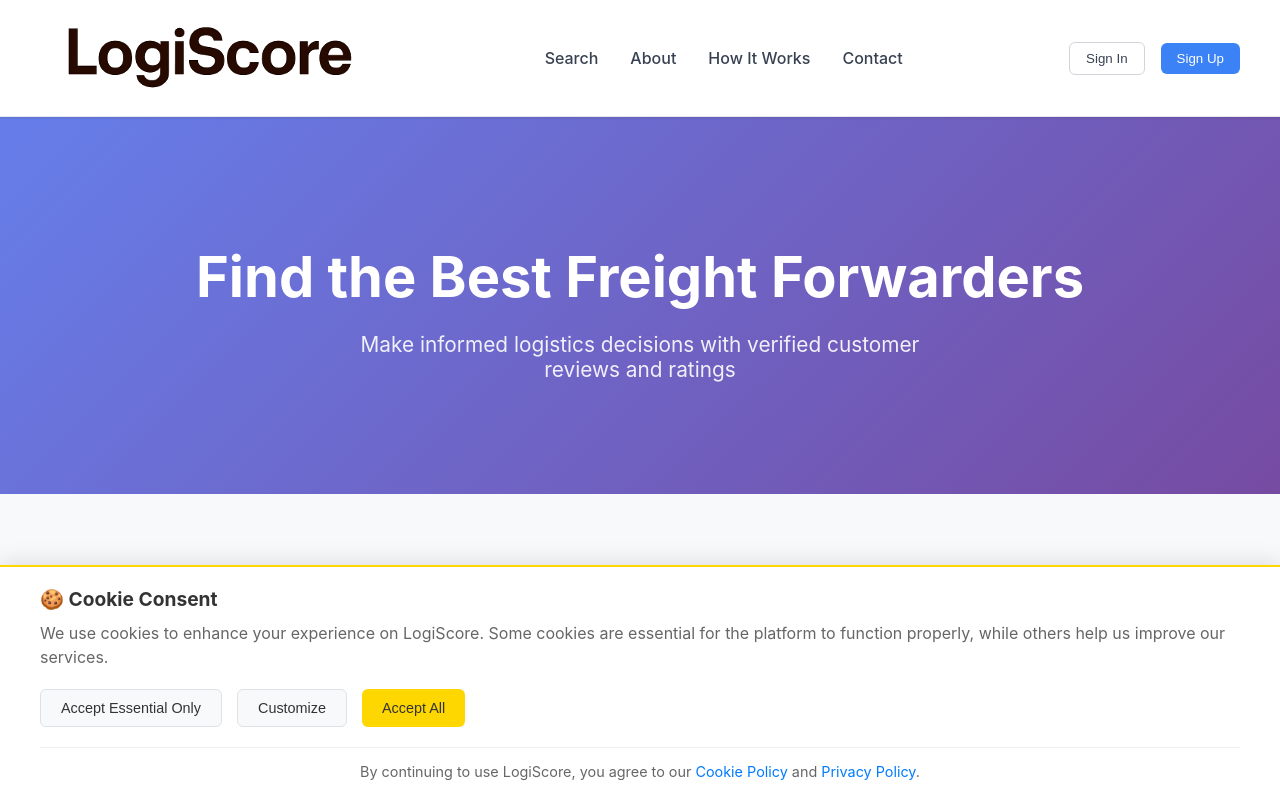
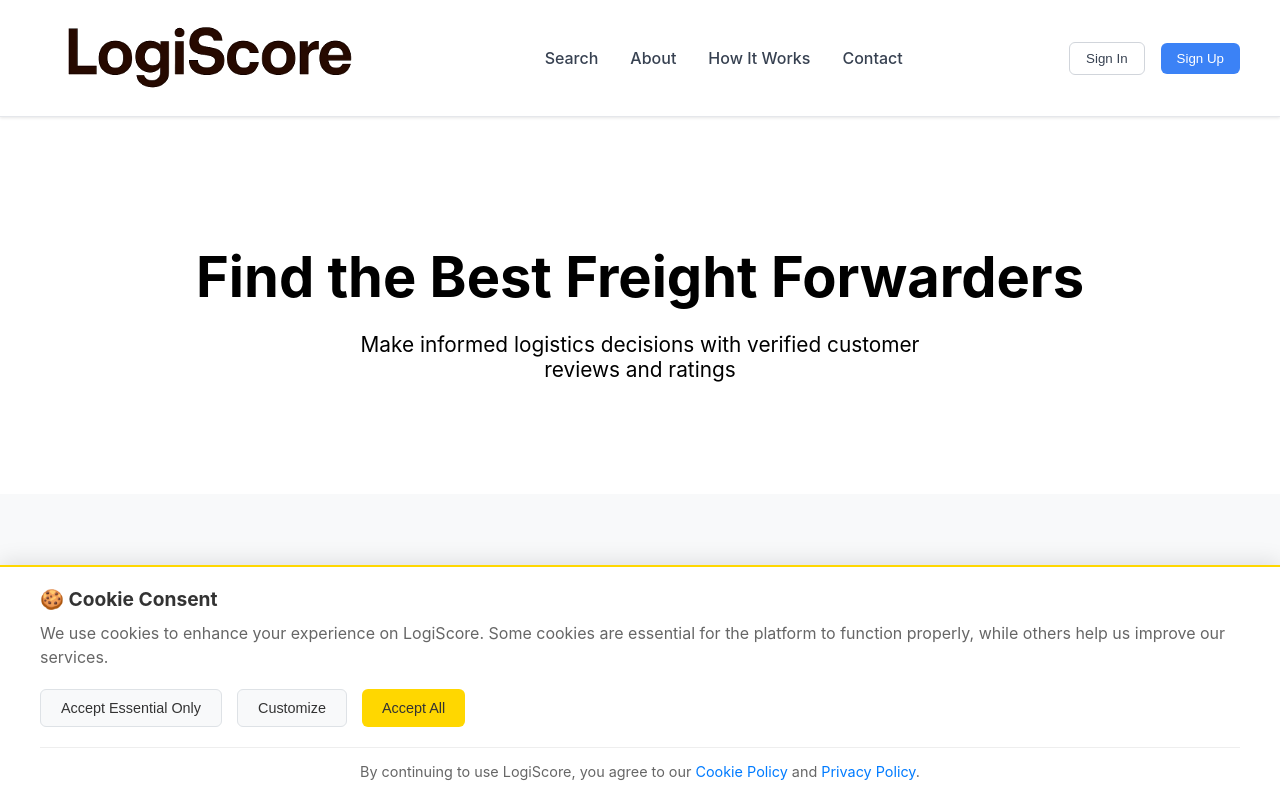
Before and after one commit to LogiScore/frontend, a SvelteKit app: page / in a window 1280 px wide. Shown: the top 800 px of the page. Built offline with nearby package versions, Linux system fonts and the light colour scheme; no server answers.

Commit message:
Update homepage hero section: change purple background to white with black text

```diff
--- a/src/routes/+page.svelte
+++ b/src/routes/+page.svelte
@@ -174,8 +174,8 @@
 
   /* Hero Section */
   .hero {
-    background: linear-gradient(135deg, #667eea 0%, #764ba2 100%);
-    color: white;
+    background: white;
+    color: black;
     padding: 80px 0;
     text-align: center;
   }
@@ -184,12 +184,13 @@
     font-size: 3.5rem;
     margin-bottom: 1rem;
     font-weight: 700;
+    color: black;
   }
 
   .hero-subtitle {
     font-size: 1.3rem;
     margin-bottom: 2rem;
-    opacity: 0.9;
+    color: black;
     max-width: 600px;
     margin-left: auto;
     margin-right: auto;
```
